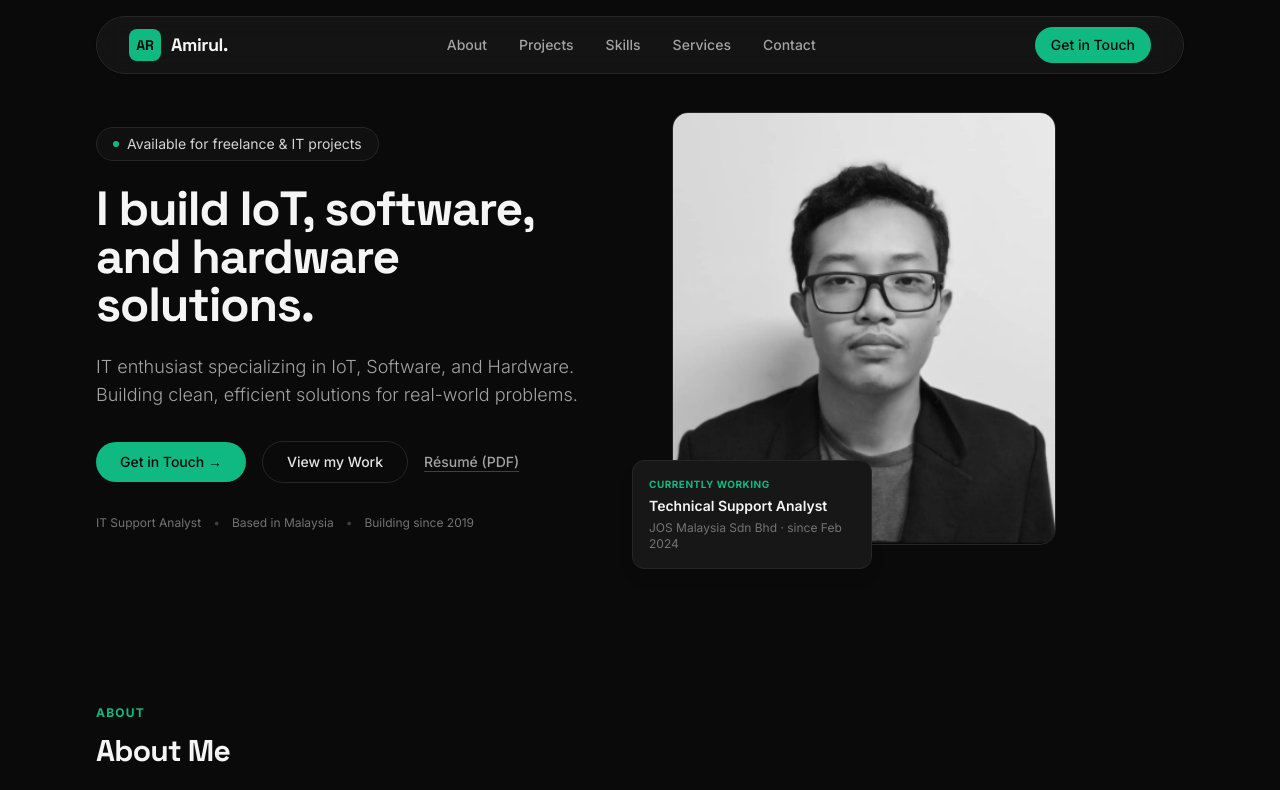
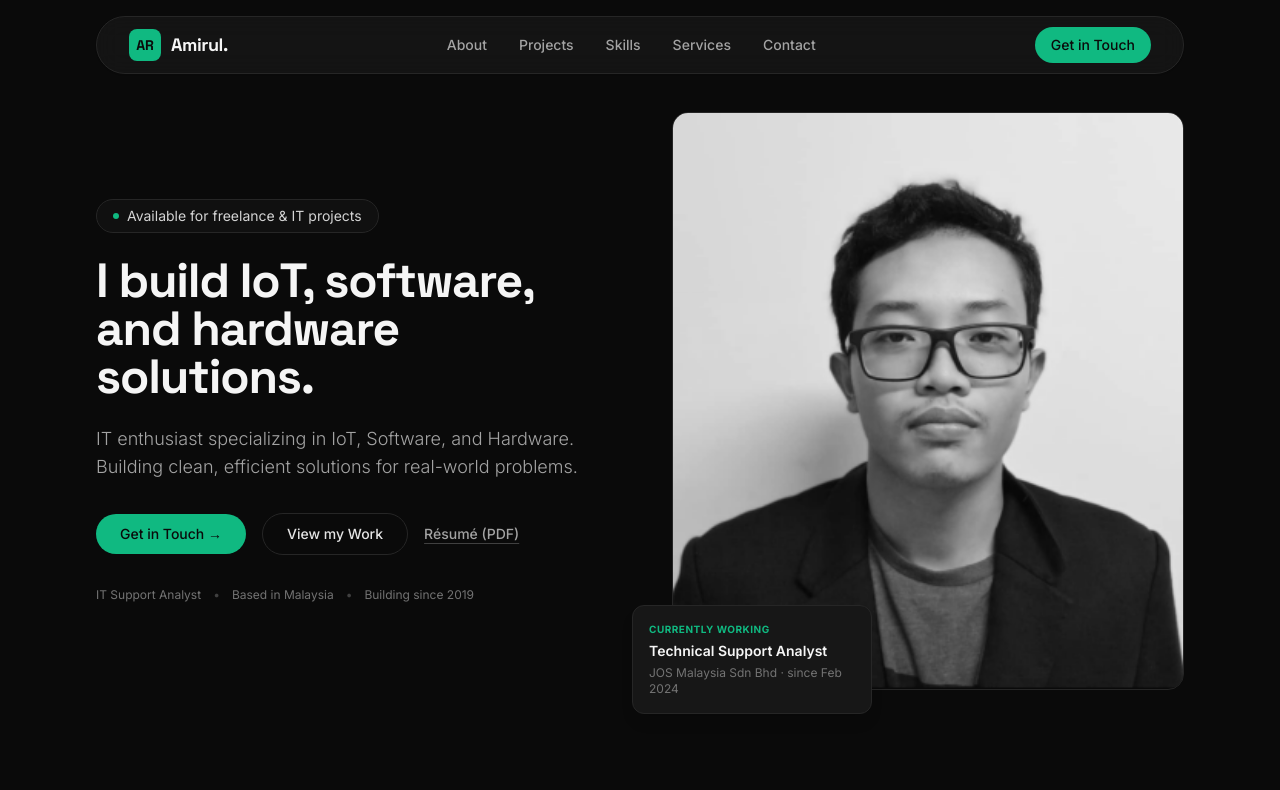
Before and after one commit to myruldeen/portfolio-website, an Astro site: page / in a window 1280 px wide. Shown: the top 790 px of the page. Built offline with nearby package versions, Linux system fonts and the light colour scheme; Astro itself is replaced by a stand-in of ours.

Commit message:
Widen hero photo to match the page's content width
The photo was capped at max-w-sm (384px), leaving it well short of
its grid column's right edge — visibly narrower than every other
section, whose content stretches to the same container edge (verified
both were already using the same max-w-6xl container). Dropped the
cap on large screens so the photo fills its column and lines up with
the rest of the page.

```diff
--- a/src/components/HeroSection.astro
+++ b/src/components/HeroSection.astro
@@ -51,7 +51,7 @@ import myselfImage from '../assets/myself.png';
       </div>
 
       <!-- Photo -->
-      <div class="relative mx-auto lg:mx-0 max-w-xs sm:max-w-sm w-full">
+      <div class="relative mx-auto lg:mx-0 max-w-md lg:max-w-none w-full">
         <div class="rounded-2xl overflow-hidden border border-neutral-800">
           <Image
             src={myselfImage}
```
